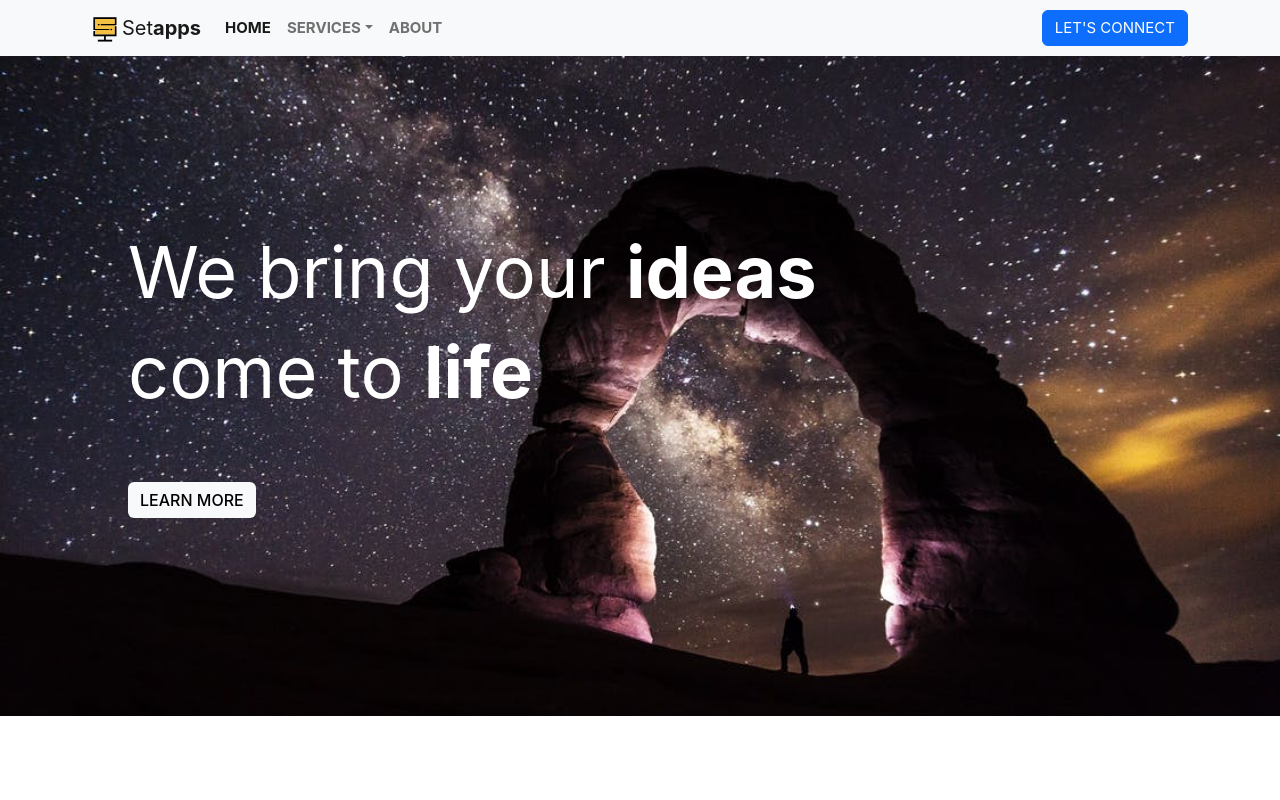
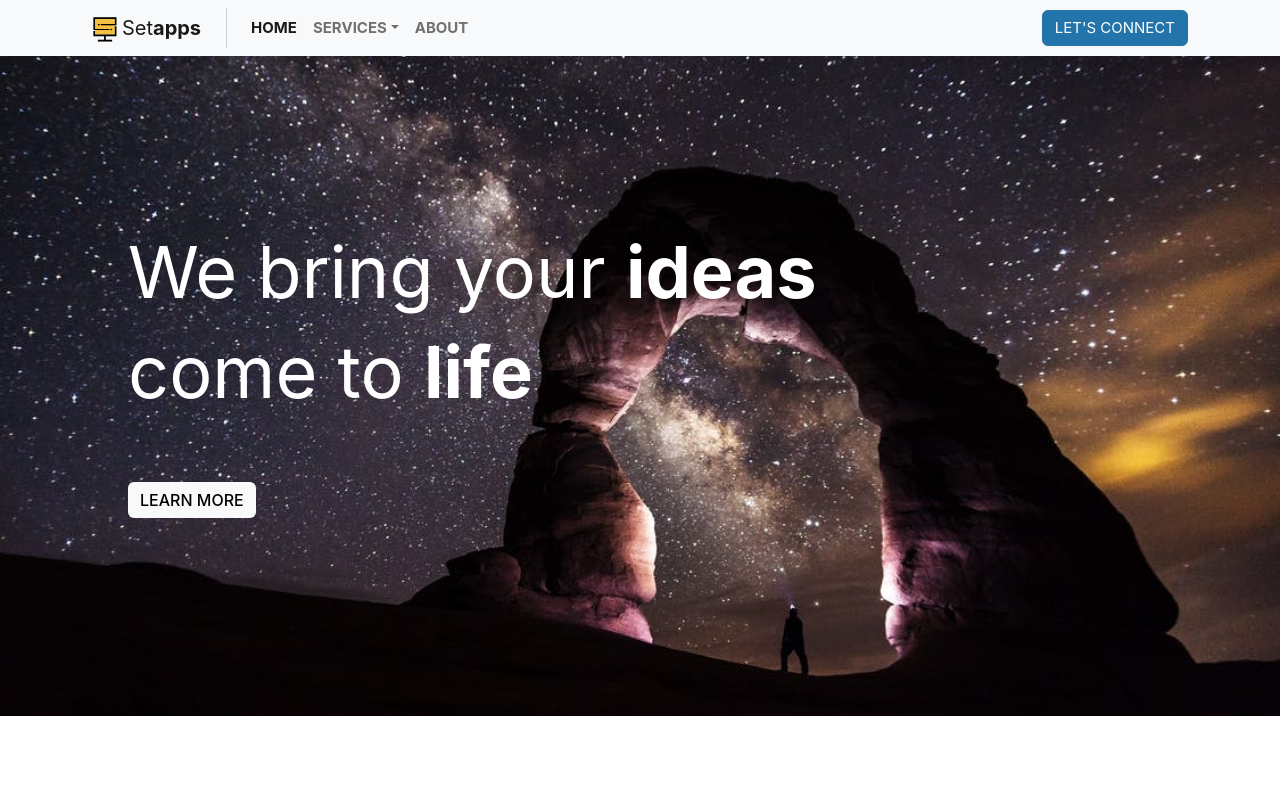
Before and after one commit to exxedridel/raw-template, a React (Create React App) app: page / in a window 1280 px wide. Shown: the top 800 px of the page. Built offline with nearby package versions, Linux system fonts and the light colour scheme.

Commit message:
FIX Navbar styles when desktop

```diff
--- a/src/styles/Navbar.css
+++ b/src/styles/Navbar.css
@@ -1,6 +1,15 @@
 .logo {
   width: 26px;
   margin-right: 4px;
+}
+
+a.navbar-brand {
+  padding-right: 25px;
+}
+@media (min-width: 992px) {
+  a.navbar-brand {
+    border-right: 1px solid rgba(128, 128, 128, 0.363);
+  }
 }
 
 a.nav-link,
@@ -10,6 +19,8 @@ a.nav-link,
 
 .nav-btn {
   width: auto;
+  background: #2374ab;
+  border-color: #2374ab;
 }
 
 .nav-cont {
```
